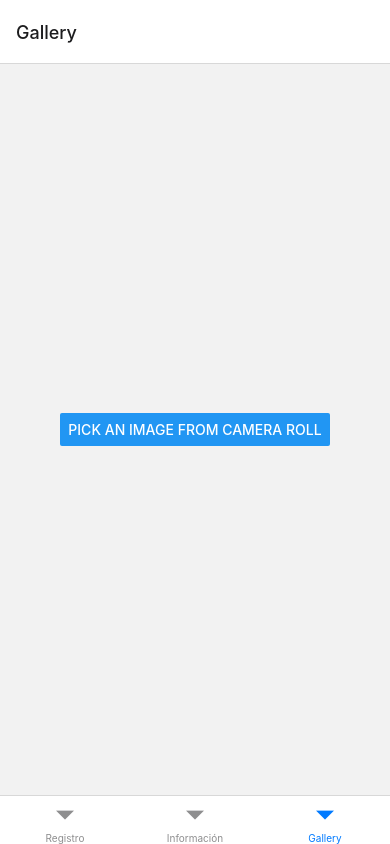
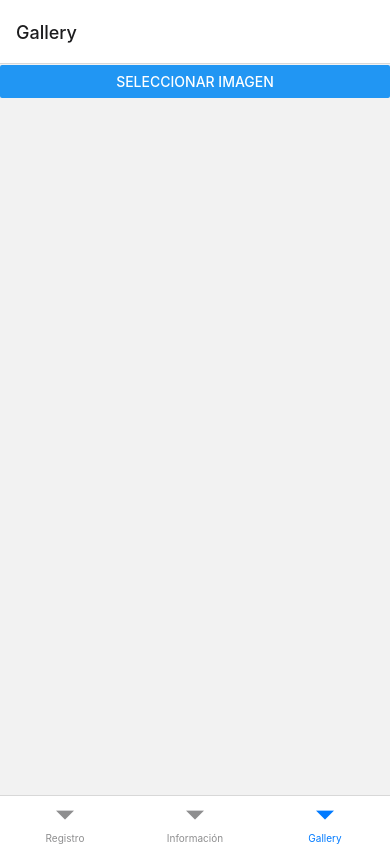
Before and after one commit to juanca1406/aplicacion-movil, a React Native app: screen /Gallery in a window 390 px wide. Built offline with nearby package versions, Linux system fonts and the light colour scheme.

Commit message:
image-picker

```diff
--- a/App.tsx
+++ b/App.tsx
@@ -2,10 +2,10 @@ import React from 'react';
 import { NavigationContainer } from '@react-navigation/native';
 import { createStackNavigator } from '@react-navigation/stack';
 import { createBottomTabNavigator } from '@react-navigation/bottom-tabs';
-import Tab1 from './Components/Tab1';
 import Tab2 from './Components/Tab2';
 import Camara from './Components/Camara';
 import Gallery from './Components/Gallery';
+import Tab1 from './Components/Tab1';
 
 const Stack = createStackNavigator();
 const Tab = createBottomTabNavigator();
@@ -15,7 +15,7 @@ function TabNavigator() {
     <Tab.Navigator>
       <Tab.Screen name="Registro" component={Tab1} />
       <Tab.Screen name="Información" component={Tab2} />
-      <Stack.Screen name="Gallery" component={Gallery} />
+      <Tab.Screen name="Gallery" component={Gallery} />
     </Tab.Navigator>
   );
 }
@@ -26,7 +26,6 @@ export default function App() {
       <Stack.Navigator>
         <Stack.Screen name="MainTabs" component={TabNavigator} options={{ headerShown: false }} />
         <Stack.Screen name="Camara" component={Camara} />
-
       </Stack.Navigator>
     </NavigationContainer>
   );
--- a/Components/Camara.js
+++ b/Components/Camara.js
@@ -3,8 +3,10 @@ import { Camera, CameraType } from 'expo-camera';
 import * as MediaLibrary from 'expo-media-library';
 import { View, Text, StyleSheet, Image } from 'react-native';
 import Button from './Button'
+import { useNavigation } from '@react-navigation/native';
 
 export default function Camara() {
+    const navigation = useNavigation();
 
     const [hasCameraPermission, setHasCameraPermission] = useState(null);
     const [image, setImage] = useState(null);
@@ -39,6 +41,7 @@ export default function Camara() {
                 alert('Imagen guardada! 🎉');
                 setImage(null);
                 console.log('Guardado exitosamente');
+                navigation.navigate('Registro');
             } catch (error) {
                 console.log(error);
             }
--- a/Components/Gallery.js
+++ b/Components/Gallery.js
@@ -1,31 +1,50 @@
-import React, { useState, useEffect } from 'react';
-import { Button, Image, View, Platform } from 'react-native';
-import * as ImagePicker from 'expo-image-picker';
+import React, { useState } from "react";
+import { ActivityIndicator, Button, FlatList, Image, Text, View, } from "react-native";
+import * as ImagePicker from "expo-image-picker";
 
-export default function ImagePickerExample() {
-    const [image, setImage] = useState(null);
+export default function App() {
+    const [images, setImages] = useState([]);
+    const [isLoading, setIsLoading] = useState(false);
 
-    const pickImage = async () => {
+    const pickImages = async () => {
+        setIsLoading(true);
         let result = await ImagePicker.launchImageLibraryAsync({
-            mediaTypes: ImagePicker.MediaTypeOptions.All,
-            //allowsEditing: true,
+            mediaTypes: ImagePicker.MediaTypeOptions.Images,
             allowsMultipleSelection: true,
             selectionLimit: 10,
             aspect: [4, 3],
             quality: 1,
         });
-
+        setIsLoading(false);
         console.log(result);
-
-        if (!result.canceled) {
-            setImage(result.assets[0].uri);
+        if (!result.cancelled && result.assets) {
+            setImages(prevImages => [...prevImages, ...result.assets.map(asset => asset.uri)]);
         }
     };
 
     return (
-        <View style={{ flex: 1, alignItems: 'center', justifyContent: 'center' }}>
-            <Button title="Pick an image from camera roll" onPress={pickImage} />
-            {image && <Image source={{ uri: image }} style={{ width: 200, height: 200 }} />}
-        </View>
+        <FlatList
+            data={images}
+            renderItem={({ item }) => (
+                <Image source={{ uri: item }} style={{ width: 200, height: 200 }} />
+            )}
+            numColumns={2}
+            keyExtractor={(item, index) => index.toString()} // Utilizamos el índice como clave única
+            contentContainerStyle={{ marginVertical: 1, paddingBottom: 100 }}
+            ListHeaderComponent={
+                isLoading ? (
+                    <View>
+                        <Text
+                            style={{ fontSize: 20, fontWeight: "bold", textAlign: "center" }}
+                        >
+                            Loading...
+                        </Text>
+                        <ActivityIndicator size={"large"} />
+                    </View>
+                ) : (
+                    <Button title="Seleccionar imagen" onPress={pickImages} />
+                )
+            }
+        />
     );
 }
--- a/Components/Tab1.tsx
+++ b/Components/Tab1.tsx
@@ -3,6 +3,7 @@ import { LogBox, Platform } from 'react-native';
 import DateTimePicker from '@react-native-community/datetimepicker';
 import { FormControl, Input, Text, Divider, Box, NativeBaseProvider, Center, Image, ScrollView, Stack, Button, Link } from "native-base";
 import { useNavigation } from '@react-navigation/native';
+import * as ImagePicker from 'expo-image-picker';
 
 function Tab1() {
 
@@ -23,12 +24,32 @@ function Tab1() {
         setShowDatePicker(true);
     };
 
+    const [image, setImage] = useState(null);
+
+    const pickImage = async () => {
+        let result = await ImagePicker.launchImageLibraryAsync({
+            mediaTypes: ImagePicker.MediaTypeOptions.All,
+            //allowsEditing: true,
+            aspect: [4, 3],
+            quality: 1,
+        });
+
+        console.log(result);
+
+        if (!result.canceled) {
+            //@ts-ignore
+            setImage(result.assets[0].uri);
+        }
+    };
+
     const navigation = useNavigation();
 
     const OpenCamara = () => {
         //@ts-ignore
         navigation.navigate('Camara');
     };
+
+
     return (
 
         <ScrollView w="100%">
@@ -42,7 +63,7 @@ function Tab1() {
                         <Input />
                     </FormControl>
                     <Divider />
-                    <Button onPress={showDatepicker} >
+                    <Button mb={5} onPress={showDatepicker} >
                         {showDatePicker && (
                             <DateTimePicker
                                 testID="dateTimePicker"
@@ -56,14 +77,20 @@ function Tab1() {
                         )}
                         <Text>Seleccionar fecha</Text>
                     </Button>
-                    <Text >
+                    <Text mb={5}>
                         Fecha seleccionada: {date.toLocaleDateString()}
                     </Text>
 
-                    <Image mb={5} source={{ uri: "https://wallpaperaccess.com/full/317501.jpg" }} alt="Alternate Text" size="xl" />
-                    <Button onPress={OpenCamara}>
+
+                    <Button mb={5} onPress={OpenCamara}>
                         <Text>Tomar foto</Text>
                     </Button>
+                    <Image mb={5} source={{ uri: "https://wallpaperaccess.com/full/317501.jpg" }} alt="Alternate Text" size="xl" />
+
+                    <Button mb={5} onPress={pickImage}>
+                        <Text>Agregar foto</Text>
+                    </Button>
+                    {image && <Image source={{ uri: image }} alt="Alternate Text" size="xl" />}
                 </Box>
             </Stack>
         </ScrollView>
--- a/package.json
+++ b/package.json
@@ -17,6 +17,7 @@
     "expo": "~50.0.6",
     "expo-camera": "~14.0.4",
     "expo-image-picker": "~14.7.1",
+    "expo-image-picker-multiple": "^1.4.1",
     "expo-media-library": "~15.9.1",
     "expo-status-bar": "~1.11.1",
     "native-base": "^3.4.28",
@@ -25,6 +26,7 @@
     "react-dom": "18.2.0",
     "react-native": "0.73.4",
     "react-native-gesture-handler": "2.14.0",
+    "react-native-image-crop-picker": "^0.40.2",
     "react-native-safe-area-context": "4.8.2",
     "react-native-svg": "14.1.0",
     "react-native-web": "~0.19.6"
```
Also changed, not shown: 2 other files (tests, documents, lock files or other folders).
